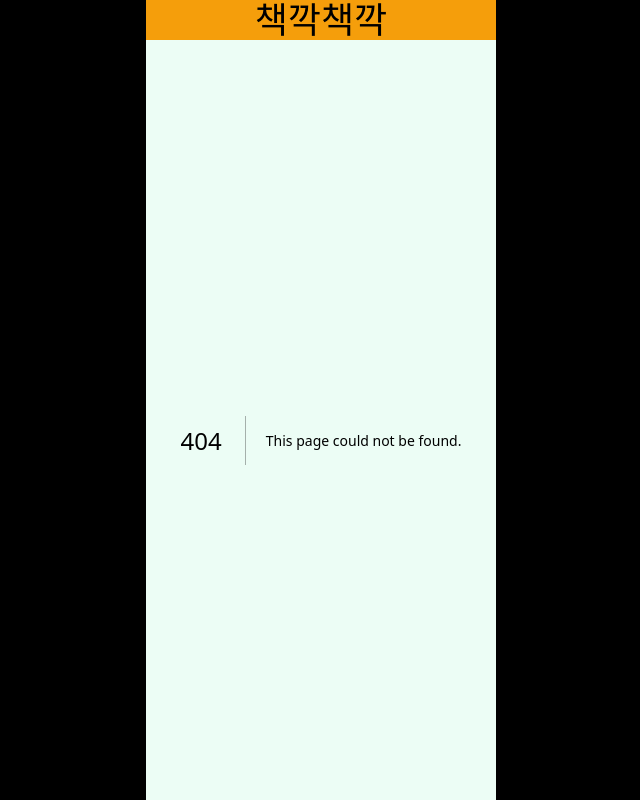
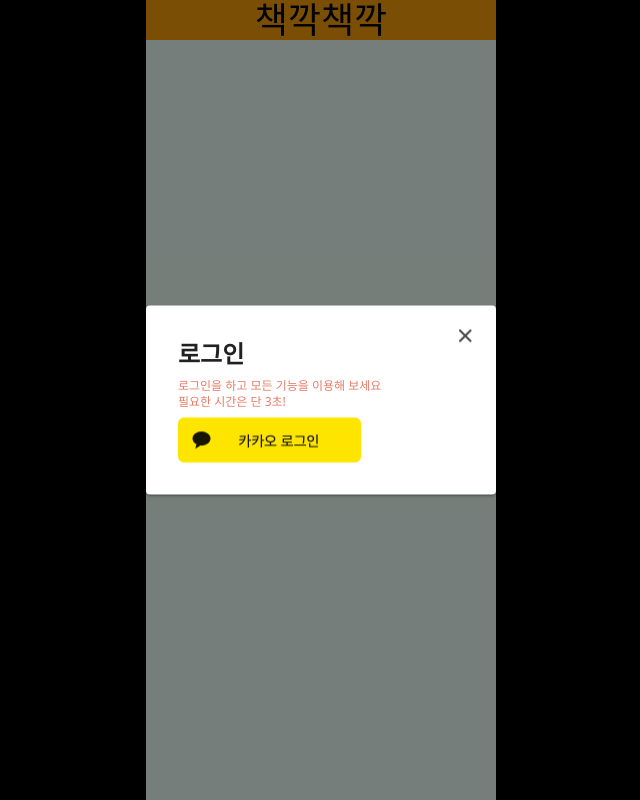
Before and after one commit to kwani6684/bookclock, a Next.js app: page /login in a window 1280 px wide. Before the commit this address had no page. Shown: the whole page, without its empty margins (319-959 px from the left). Built offline with nearby package versions, Linux system fonts and the light colour scheme.

Commit message:
Feat: 로그인 페이지 생성

```diff
--- /dev/null
+++ b/src/app/(pages)/login/page.tsx
@@ -0,0 +1,7 @@
+import LoginModal from '@/app/components/login/loginModal'
+
+const LoginPage = () => {
+  return <LoginModal></LoginModal>
+}
+
+export default LoginPage
```
